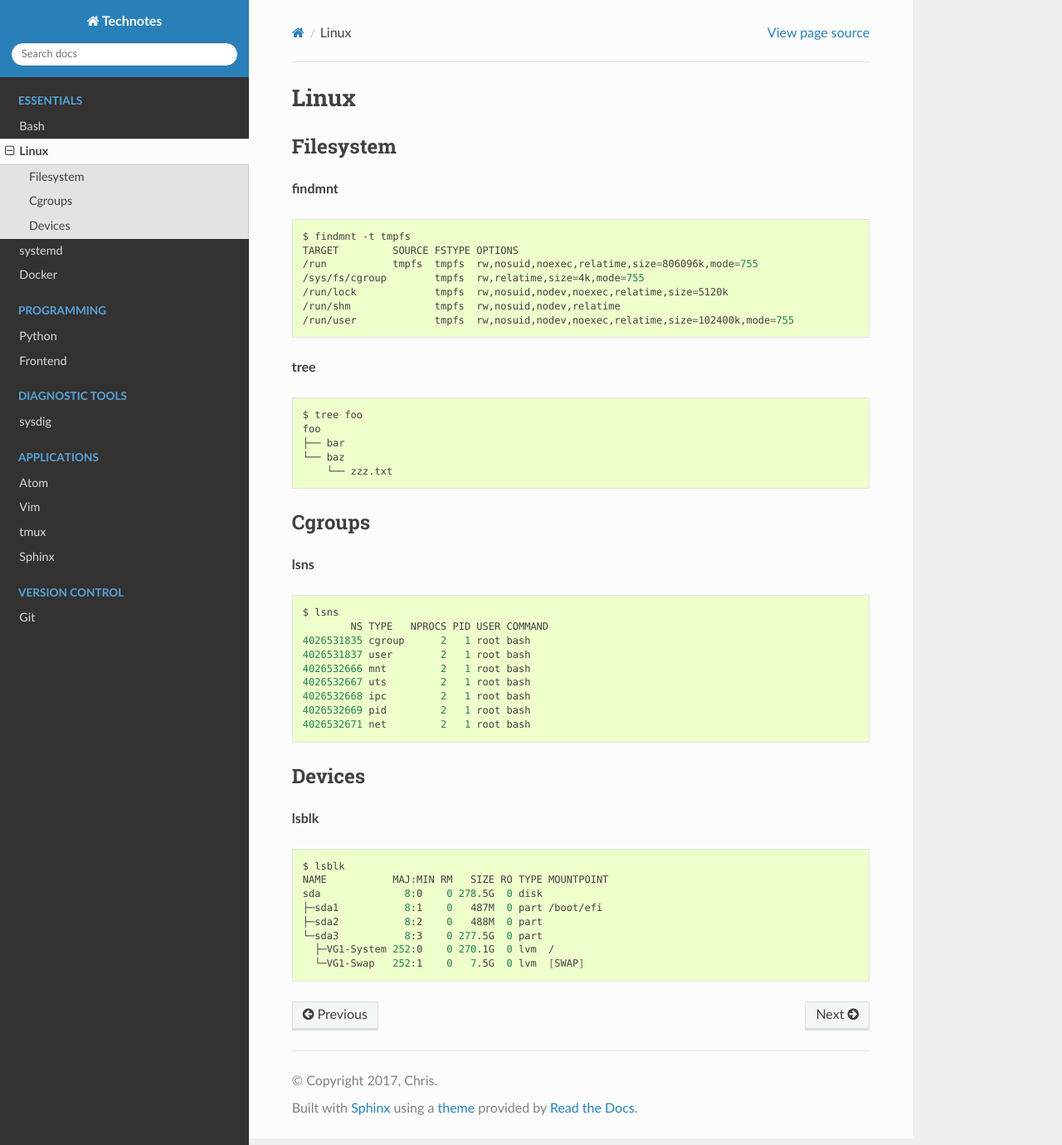
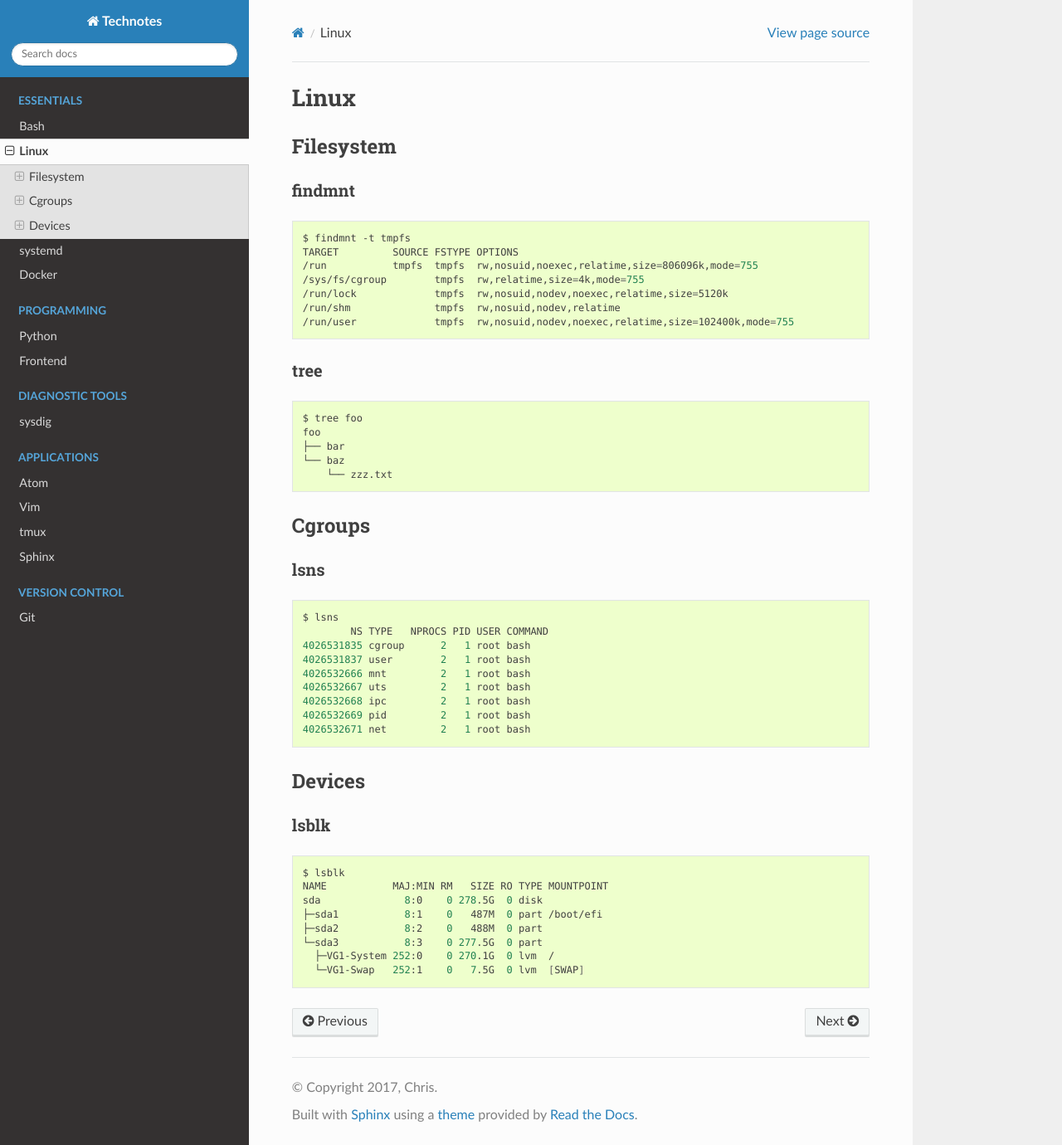
Before and after one commit to heterotopian/technotes, a Sphinx documentation site: the page built from source/linux.rst, in a window 1280 px wide and 1380 px high. Shown: the whole window at 83% size. Built offline with Sphinx 7.4.7 and the Read the Docs theme 2.0.0, drawn with Linux system fonts in a browser that asks for light colours.

Commit message:
Minor changes

```diff
--- a/source/linux.rst
+++ b/source/linux.rst
@@ -9,7 +9,10 @@
 Filesystem
 ==========
 
-:command:`findmnt` ::
+:command:`findmnt`
+------------------
+
+::
 
     $ findmnt -t tmpfs
     TARGET         SOURCE FSTYPE OPTIONS
@@ -19,7 +22,11 @@
     /run/shm              tmpfs  rw,nosuid,nodev,relatime
     /run/user             tmpfs  rw,nosuid,nodev,noexec,relatime,size=102400k,mode=755
 
-:command:`tree` ::
+
+:command:`tree`
+---------------
+
+::
 
     $ tree foo
     foo
@@ -28,10 +35,14 @@
         └── zzz.txt
 
 
+
 Cgroups
 =======
 
-:command:`lsns` ::
+:command:`lsns`
+---------------
+
+::
 
     $ lsns
             NS TYPE   NPROCS PID USER COMMAND
@@ -44,10 +55,14 @@
     4026532671 net         2   1 root bash
 
 
+
 Devices
 =======
 
-:command:`lsblk` ::
+:command:`lsblk`
+----------------
+
+::
 
     $ lsblk
     NAME           MAJ:MIN RM   SIZE RO TYPE MOUNTPOINT
--- a/source/sysdig.rst
+++ b/source/sysdig.rst
@@ -47,7 +47,8 @@
 
 ::
 
-    $ sysdig -c lsof "fd.directory=/var/log"
+    $ sysdig -c lsof fd.directory=/var/log
+    $ sysdig -c lsof fd.type=inotify
 
 
 netstat
```
